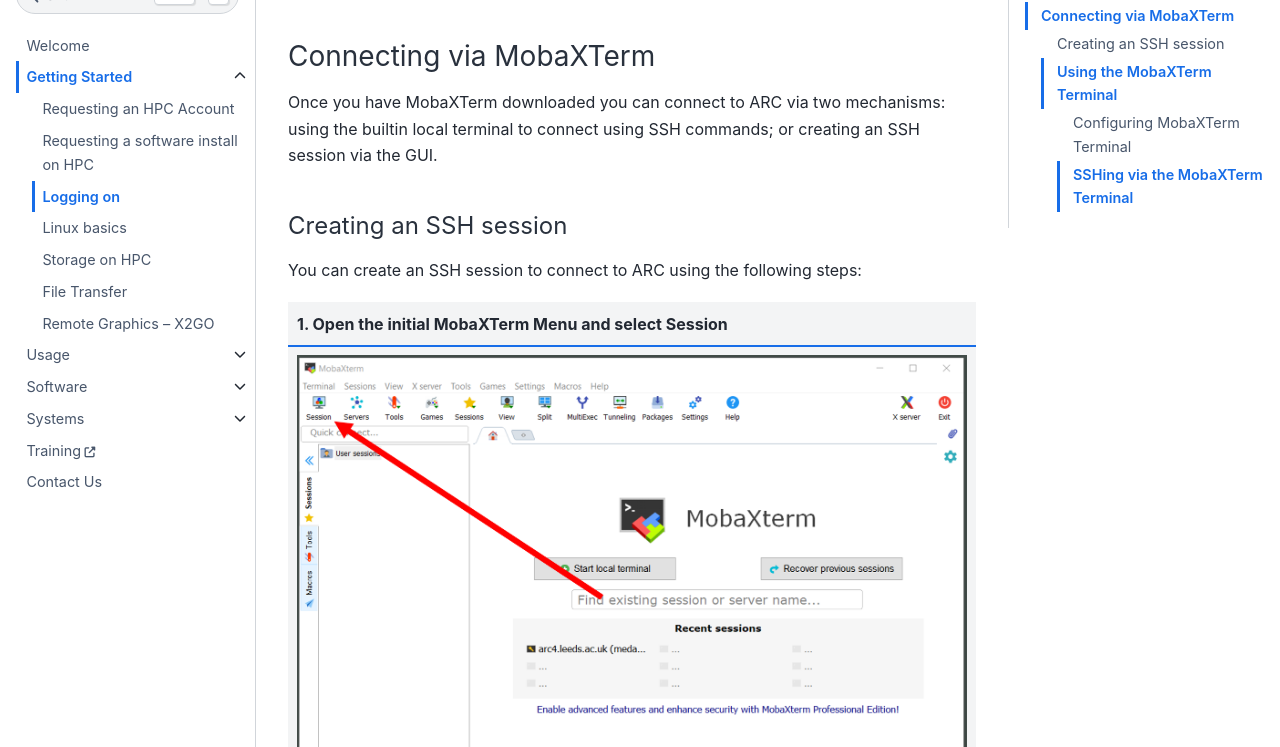
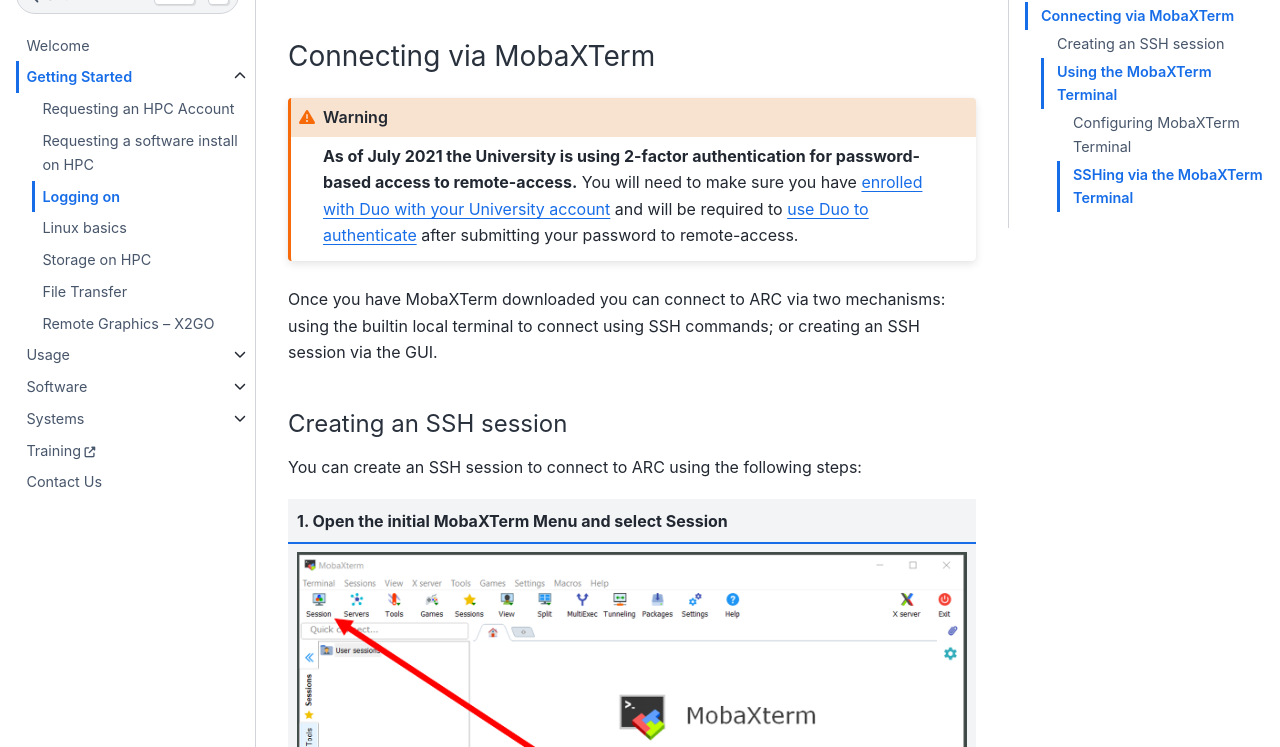
Before and after one commit to foqueiroz/arcdocs.github.io, a Jupyter Book: the page built from book/getting_started/logon.md, in a window 1280 px wide and 900 px high, scrolled down 3280 px, cut to the strip 153-900 px from the top of the window. Built offline with Jupyter Book 1.0.4 settings and Sphinx 7.4.7 and the Sphinx Book theme 1.1.4, drawn with Linux system fonts in a browser that asks for light colours; some of the changed text lies outside the part shown.

Commit message:
switched warning up to connecting via moba section

````diff
--- a/book/getting_started/logon.md
+++ b/book/getting_started/logon.md
@@ -97,6 +97,11 @@
 
 ### Connecting via MobaXTerm
 
+```{warning}
+**As of July 2021 the University is using 2-factor authentication for password-based access to remote-access.**
+You will need to make sure you have [enrolled with Duo with your University account](https://it.leeds.ac.uk/it?id=kb_article&sysparm_article=KB0014659) and will be required to [use Duo to authenticate](https://it.leeds.ac.uk/it?id=kb_article&sysparm_article=KB0014641) after submitting your password to remote-access.
+```
+
 Once you have MobaXTerm downloaded you can connect to ARC via two mechanisms: using the builtin local terminal to connect using SSH commands; or creating an SSH session via the GUI.
 
 #### Creating an SSH session
@@ -148,11 +153,6 @@
 | ![You can restart an existing session after it has closed by double-clicking the session under the User sessions](../assets/img/logon/mobaXTerm9.png) |
 
 #### Using the MobaXTerm Terminal
-
-```{warning}
-**As of July 2021 the University is using 2-factor authentication for password-based access to remote-access.**
-You will need to make sure you have [enrolled with Duo with your University account](https://it.leeds.ac.uk/it?id=kb_article&sysparm_article=KB0014659) and will be required to [use Duo to authenticate](https://it.leeds.ac.uk/it?id=kb_article&sysparm_article=KB0014641) after submitting your password to remote-access.
-```
 
 Alternatively, you can connect to ARC using the builtin Terminal within MobaXTerm and use the `ssh` command.
 
````
